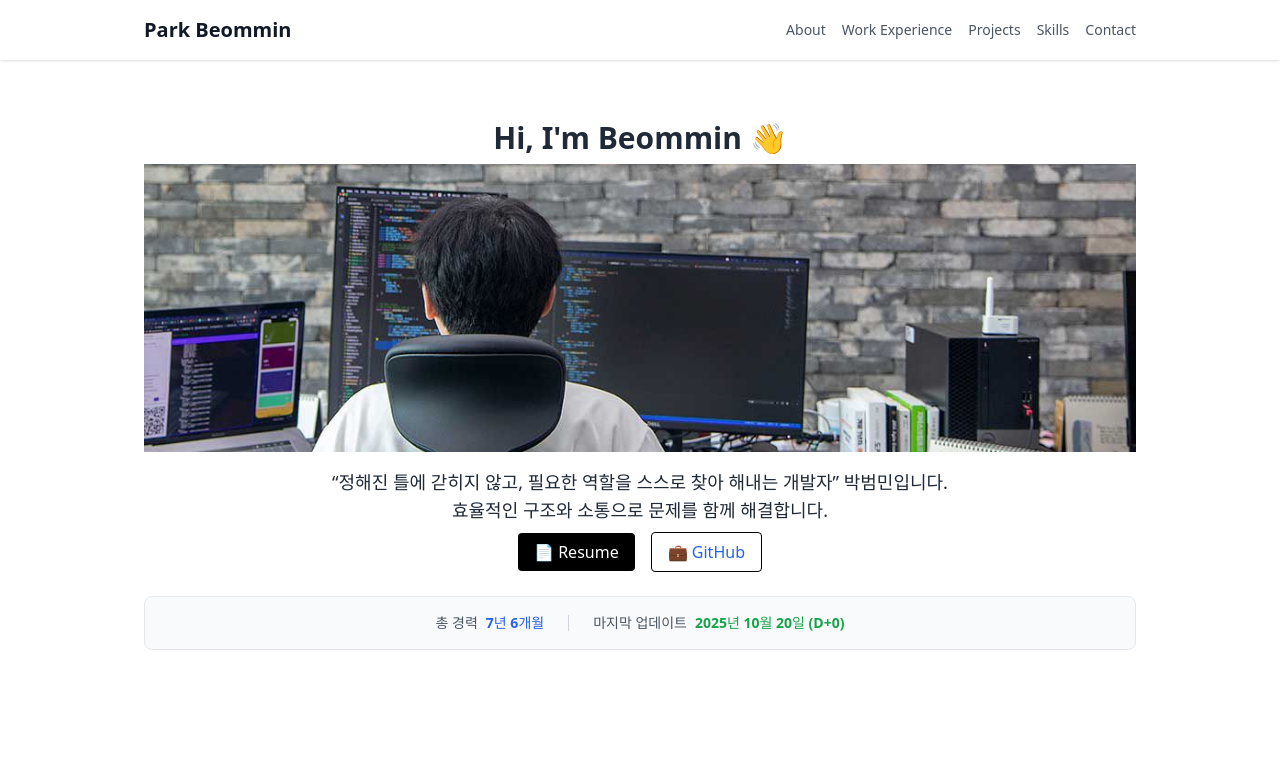
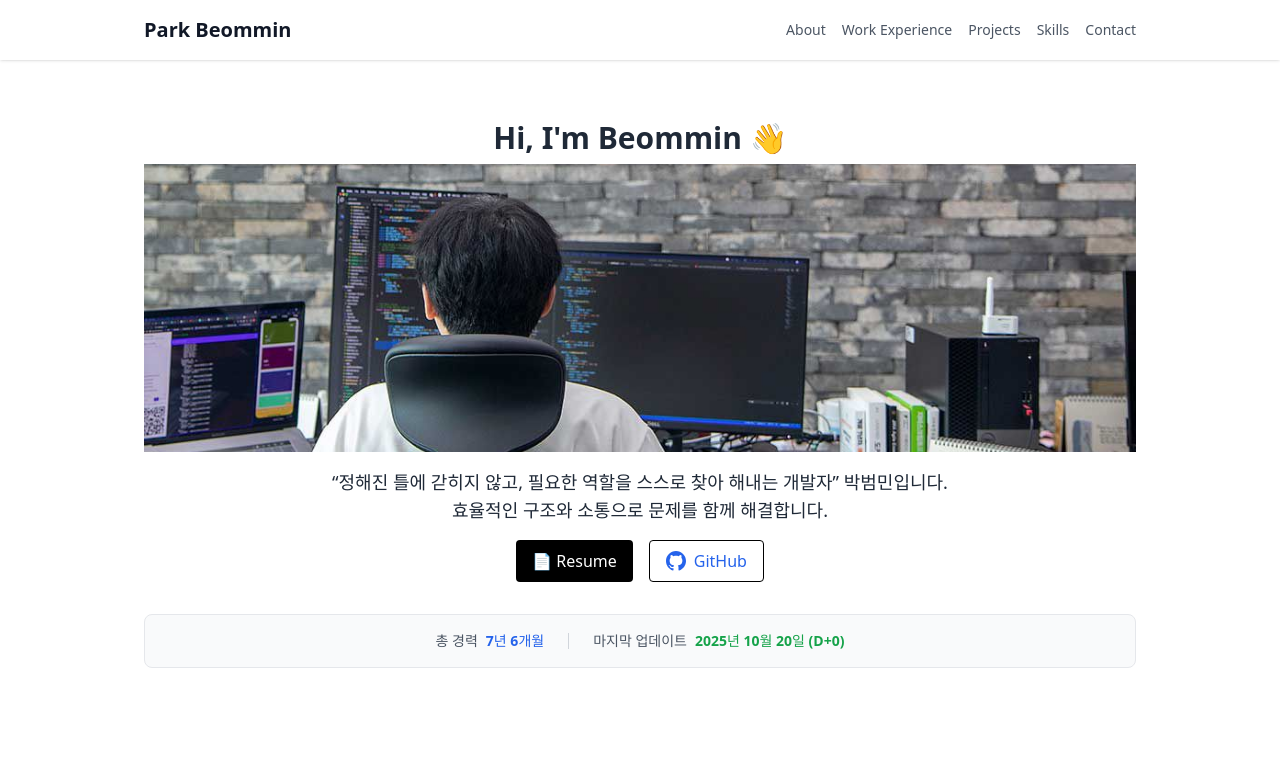
Before and after one commit to ParkBeomMin/MyPortfolio, a React (Vite) app: page / in a window 1280 px wide. Shown: the top 783 px of the page. Built offline with nearby package versions, Linux system fonts and the light colour scheme.

Commit message:
Remove outdated PDF file and update the about section in data.ts for improved formatting and clarity. Enhance Hero component with updated button styles and layout for better user experience.

```diff
--- a/src/components/Hero.tsx
+++ b/src/components/Hero.tsx
@@ -15,9 +15,16 @@
 
         <img src={banner} alt="banner" className="w-full h-72 object-cover mb-4" />
         <p className="text-lg mb-4" dangerouslySetInnerHTML={{ __html: hero }} />
-        <div className="space-x-4">
-          <a href="/MyPortfolio/박범민_이력서.pdf" target="_blank" rel="noopener noreferrer" className="px-4 py-2 bg-black text-white rounded">📄 Resume</a>
-          <a href="https://github.com/parkbeommin" target="_blank" rel="noopener noreferrer" className="px-4 py-2 border border-black rounded">💼 GitHub</a>
+        <div className="flex justify-center gap-4">
+          <a href="/MyPortfolio/박범민_이력서.pdf" target="_blank" rel="noopener noreferrer" className="inline-flex items-center gap-2 px-4 py-2 bg-black text-white rounded hover:bg-gray-800 transition-colors">
+            📄 Resume
+          </a>
+          <a href="https://github.com/parkbeommin" target="_blank" rel="noopener noreferrer" className="inline-flex items-center gap-2 px-4 py-2 border border-black rounded hover:bg-gray-50 transition-colors">
+            <svg className="w-5 h-5" fill="currentColor" viewBox="0 0 24 24">
+              <path d="M12 0c-6.626 0-12 5.373-12 12 0 5.302 3.438 9.8 8.207 11.387.599.111.793-.261.793-.577v-2.234c-3.338.726-4.033-1.416-4.033-1.416-.546-1.387-1.333-1.756-1.333-1.756-1.089-.745.083-.729.083-.729 1.205.084 1.839 1.237 1.839 1.237 1.07 1.834 2.807 1.304 3.492.997.107-.775.418-1.305.762-1.604-2.665-.305-5.467-1.334-5.467-5.931 0-1.311.469-2.381 1.236-3.221-.124-.303-.535-1.524.117-3.176 0 0 1.008-.322 3.301 1.23.957-.266 1.983-.399 3.003-.404 1.02.005 2.047.138 3.006.404 2.291-1.552 3.297-1.23 3.297-1.23.653 1.653.242 2.874.118 3.176.77.84 1.235 1.911 1.235 3.221 0 4.609-2.807 5.624-5.479 5.921.43.372.823 1.102.823 2.222v3.293c0 .319.192.694.801.576 4.765-1.589 8.199-6.086 8.199-11.386 0-6.627-5.373-12-12-12z"/>
+            </svg>
+            GitHub
+          </a>
         </div>
 
         {/* 개발 통계 - 하단에 배치 */}
--- a/src/data.ts
+++ b/src/data.ts
@@ -10,15 +10,15 @@
 
 export const hero = "“정해진 틀에 갇히지 않고, 필요한 역할을 스스로 찾아 해내는 개발자” 박범민입니다.<br/>효율적인 구조와 소통으로 문제를 함께 해결합니다."
 
-export const about = `안녕하세요, “정해진 틀에 갇히지 않고, 필요한 역할을 스스로 찾아 해내는 개발자” 박범민입니다.
+export const about = `안녕하세요, “정해진 틀에 갇히지 않고, 필요한 역할을 스스로 찾아 해내는 개발자” 박범민입니다.<br/><br/>
 
-빠르게 변화하는 요구사항 속에서  주어진 조건 안에서 최선의 해결책을 찾고,
-더 효율적인 구조와 흐름을 설계하는 개발자로 성장하고 있습니다.
+빠르게 변화하는 요구사항 속에서  주어진 조건 안에서 최선의 해결책을 찾고,<br/>
+더 효율적인 구조와 흐름을 설계하는 개발자로 성장하고 있습니다.<br/><br/>
 
-프론트엔드 뿐만 아니라 서비스 운영과 백엔드 영역까지 경험하며
-하나의 기능이나 모듈에 머물지 않고 서비스 전반을 바라보는 시야를 갖게 되었습니다.
+프론트엔드 뿐만 아니라 서비스 운영과 백엔드 영역까지 경험하며<br/>
+하나의 기능이나 모듈에 머물지 않고 서비스 전반을 바라보는 시야를 갖게 되었습니다.<br/><br/>
 
-데이터 흐름, 상태 관리, 성능 최적화, 리팩토링에 관심이 많으며,
+데이터 흐름, 상태 관리, 성능 최적화, 리팩토링에 관심이 많으며,<br/>
 장기적으로는 팀 전체의 생산성을 높이는 개발 문화와 DX(Developer Experience)에도 기여하고자 합니다.`
 
 
```
Also changed, not shown: 1 other file (tests, documents, lock files or other folders).
